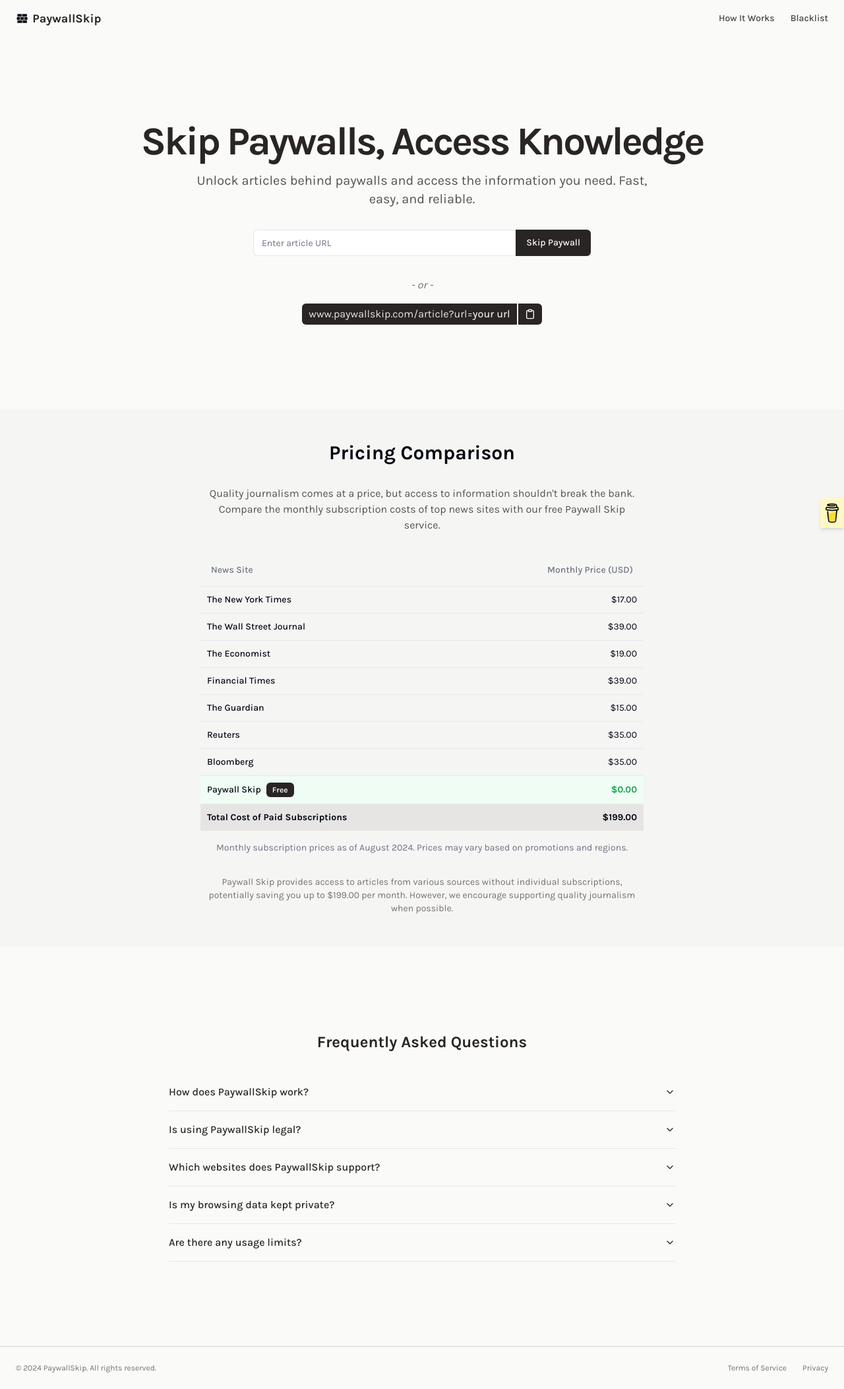
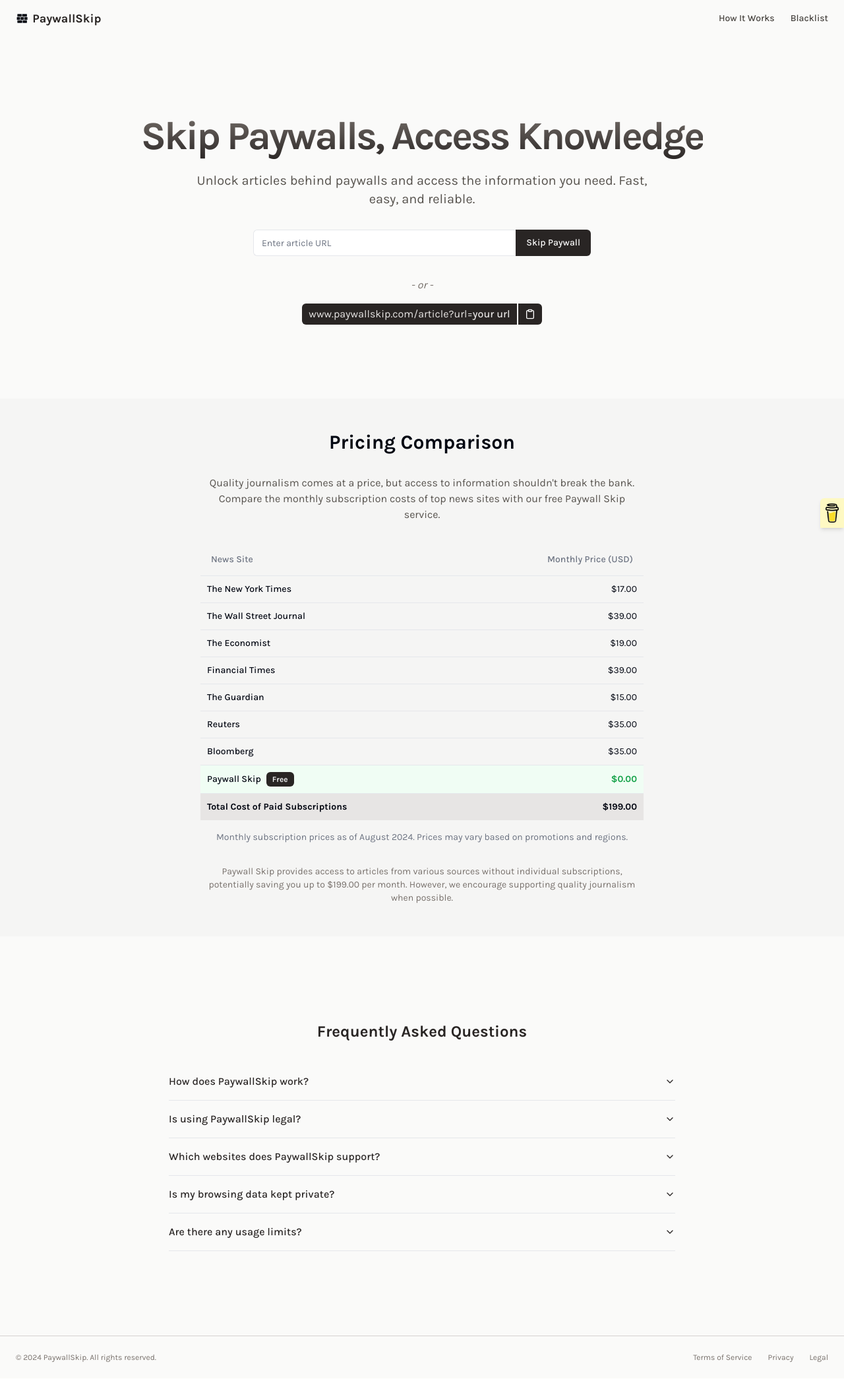
Before and after one commit to FrancoCanzani/paywall, a Next.js app: page / in a window 1280 px wide. Shown: the whole page at 66% size. Built offline with nearby package versions, Linux system fonts and the light colour scheme; no server answers; the database is empty.

Commit message:
add text bg-gradient

```diff
--- a/src/app/page.tsx
+++ b/src/app/page.tsx
@@ -12,7 +12,7 @@
 import { getTotalSuccessRate } from "@/lib/helpers/success-rate";
 import { Badge } from "@/components/ui/badge";
 
-export default async function PaywallSkip() {
+export default async function Page() {
   const { overallSuccessRate } = await getTotalSuccessRate();
 
   return (
@@ -20,7 +20,7 @@
       <Header />
       <BuyMeACoffe />
       <main className="flex-1">
-        <section className="w-full py-12 md:py-24 lg:py-28 xl:py-32">
+        <section className="w-full py-12 md:py-24 lg:py-26 xl:py-28">
           <div className="container px-4 md:px-6">
             <div className="flex flex-col items-center space-y-8 text-center">
               {overallSuccessRate > 0 && (
@@ -29,9 +29,11 @@
                 </Badge>
               )}
               <div className="space-y-4">
-                <h1 className="text-3xl font-bold tracking-tighter sm:text-4xl md:text-5xl lg:text-6xl/none text-stone-800">
-                  Skip Paywalls, Access Knowledge
-                </h1>
+                <div className="bg-gradient-to-b py-2 from-stone-500 to-stone-800 bg-clip-text text-transparent">
+                  <h1 className="text-3xl font-bold tracking-tighter sm:text-4xl md:text-5xl lg:text-6xl/none">
+                    Skip Paywalls, Access Knowledge
+                  </h1>
+                </div>
                 <p className="mx-auto max-w-[700px] text-stone-600 md:text-xl">
                   Unlock articles behind paywalls and access the information you
                   need. Fast, easy, and reliable.
@@ -117,15 +119,21 @@
         <nav className="sm:ml-auto flex gap-4 sm:gap-6">
           <Link
             className="text-xs hover:underline underline-offset-4 text-stone-500"
-            href="#"
+            href="/posts/tos"
           >
             Terms of Service
           </Link>
           <Link
             className="text-xs hover:underline underline-offset-4 text-stone-500"
-            href="#"
+            href="/posts/privacy"
           >
             Privacy
+          </Link>
+          <Link
+            className="text-xs hover:underline underline-offset-4 text-stone-500"
+            href="/posts/legal"
+          >
+            Legal
           </Link>
         </nav>
       </footer>
--- a/src/components/header.tsx
+++ b/src/components/header.tsx
@@ -1,34 +1,34 @@
-import Link from 'next/link';
+import Link from "next/link";
 
 export default function Header() {
   return (
-    <header className='px-4 lg:px-6 h-14 flex items-center'>
-      <Link className='flex items-center justify-center' href='/'>
+    <header className="px-4 lg:px-6 h-14 flex items-center">
+      <Link className="flex items-center justify-center" href="/">
         <svg
-          xmlns='http://www.w3.org/2000/svg'
-          width='1.2rem'
-          height='1.2rem'
-          viewBox='0 0 24 24'
+          xmlns="http://www.w3.org/2000/svg"
+          width="1.2rem"
+          height="1.2rem"
+          viewBox="0 0 24 24"
         >
           <path
-            fill='currentColor'
-            d='M3 16h9v5H3zm-1-6h6v5H2zm7 0h6v5H9zm7 0h6v5h-6zm-3 6h8v5h-8zM3 4h8v5H3zm9 0h9v5h-9z'
+            fill="currentColor"
+            d="M3 16h9v5H3zm-1-6h6v5H2zm7 0h6v5H9zm7 0h6v5h-6zm-3 6h8v5h-8zM3 4h8v5H3zm9 0h9v5h-9z"
           />
         </svg>
-        <span className='ml-1.5 text-lg font-bold text-stone-800'>
+        <span className="ml-1.5 text-lg font-bold text-stone-800">
           PaywallSkip
         </span>
       </Link>
-      <nav className='ml-auto flex gap-4 sm:gap-6'>
+      <nav className="ml-auto flex gap-4 sm:gap-6">
         <Link
-          className='text-sm font-medium hover:underline underline-offset-4 text-stone-700'
-          href='#'
+          className="text-sm font-medium hover:underline underline-offset-4 text-stone-700"
+          href="/posts/how-it-works"
         >
           How It Works
         </Link>
         <Link
-          className='text-sm font-medium hover:underline underline-offset-4 text-stone-700'
-          href='/blacklist'
+          className="text-sm font-medium hover:underline underline-offset-4 text-stone-700"
+          href="/blacklist"
         >
           Blacklist
         </Link>
```
